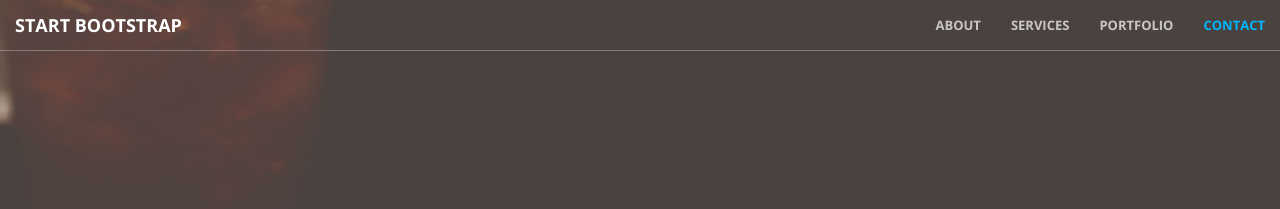
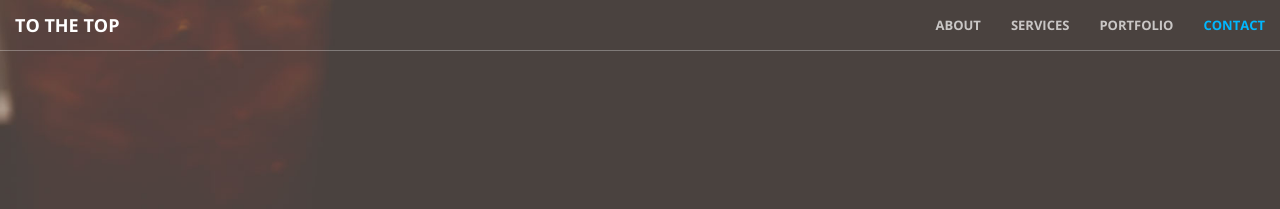
Before and after one commit to imchecotech/imchecotech.github.io, a Jekyll site: the page built from index.html, in a window 1280 px wide. Shown: the top 209 px of the page. Built offline with Jekyll 4.4.1, drawn with Linux system fonts in a browser that asks for light colours; Markdown is read by kramdown in place of the engine named in the settings.

Commit message:
Update nav.html

```diff
--- a/_includes/nav.html
+++ b/_includes/nav.html
@@ -8,7 +8,7 @@
                 <span class="icon-bar"></span>
                 <span class="icon-bar"></span>
             </button>
-            <a class="navbar-brand page-scroll" href="#page-top">Start Bootstrap</a>
+            <a class="navbar-brand page-scroll" href="#page-top">To the TOP</a>
         </div>
 
         <!-- Collect the nav links, forms, and other content for toggling -->
```
